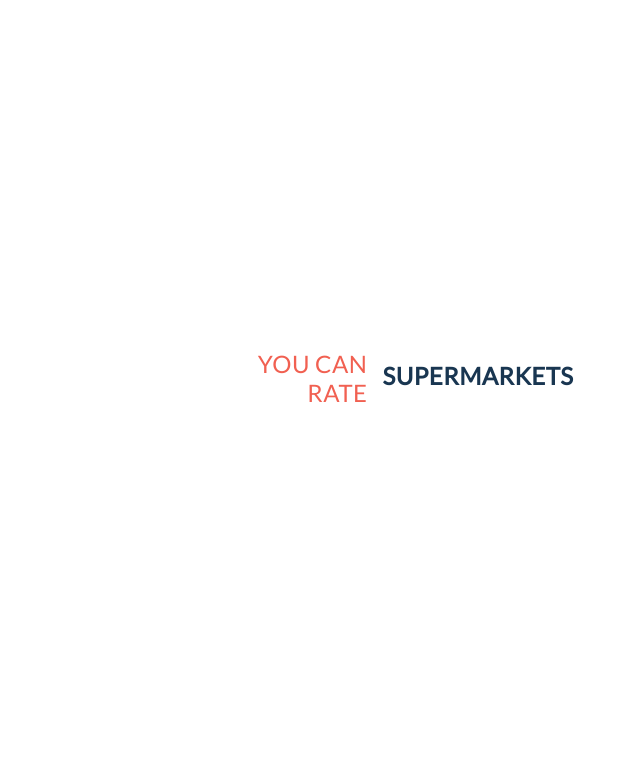
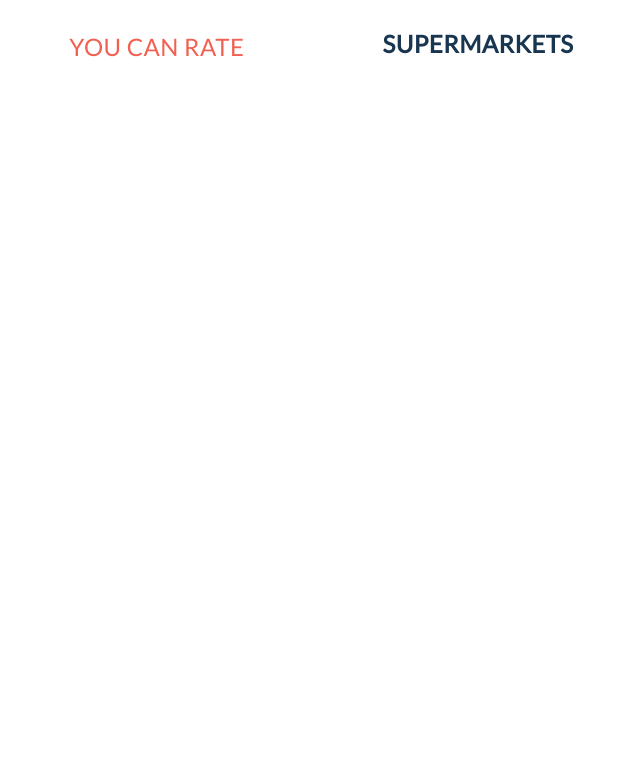
Before and after one commit to mwiha/rating, a Flask app: page / in a window 1280 px wide; the page is wider, and only the part inside the window is pictured. Shown: the part 497-1276 px from the top of that part, without its empty margins (162-802 px from the left). After the commit the page ends 554 px from the top of that part, so only its background shows below. Run offline with Flask 2, Linux system fonts and the light colour scheme; data that the repository does not hold is empty; some libraries are stand-ins or nearby versions.

Commit message:
re-aligned scrolling text

```diff
--- a/app/static/css/main.css
+++ b/app/static/css/main.css
@@ -202,9 +202,9 @@
 
 /* Scrolling Text */
 
-html {
+/* html {
   height: 100%;
- }
+ } */
 
  .mainHero {
   display: -webkit-box;
@@ -212,7 +212,7 @@
   font-size: 1.5rem;
   letter-spacing: .02em;
   text-transform: uppercase;
-  height: 100vh;
+  height: 20vh;
   width: 100vw;
   background-size: cover;
 }
@@ -220,8 +220,8 @@
 .mainHero h4 {
   position: absolute;
   top: 50%;
-  left: -120px;
-  width: 120px;
+  left: -300px;
+  width: 80%;
   color: #f16051;
   -webkit-transform: translateY(-50%);
           transform: translateY(-50%);
@@ -243,7 +243,7 @@
   width: 100%;
   content: '';
   height: 10px;
-  position: absolute;
+  /* position: absolute; */
 }
 
 .box::after {
@@ -253,16 +253,16 @@
   width: 100%;
   content: '';
   height: 10px;
-  position: absolute;
+  /* position: absolute; */
 }
 
-ul {
+.scroller {
   margin: 0;
   padding: 10px 0;
   -webkit-animation: scrollUp 2.5s 2.25s infinite forwards;
           animation: scrollUp 2.5s 2.25s infinite forwards;
 }
-ul li {
+.scroller li {
   opacity: 1;
   height: 40px;
   padding: 1px 0;
--- a/app/templates/index.html
+++ b/app/templates/index.html
@@ -38,7 +38,7 @@
     <div class="col">
       <h4 class="text-right align-items-center">YOU CAN RATE </h4>
       <div class="box">
-        <ul>
+        <ul class="scroller">
           <li class="item-1">Hospitals</li>
           <li class="item-2">Restaurants</li>
           <li class="item-3">Schools</li>
```
